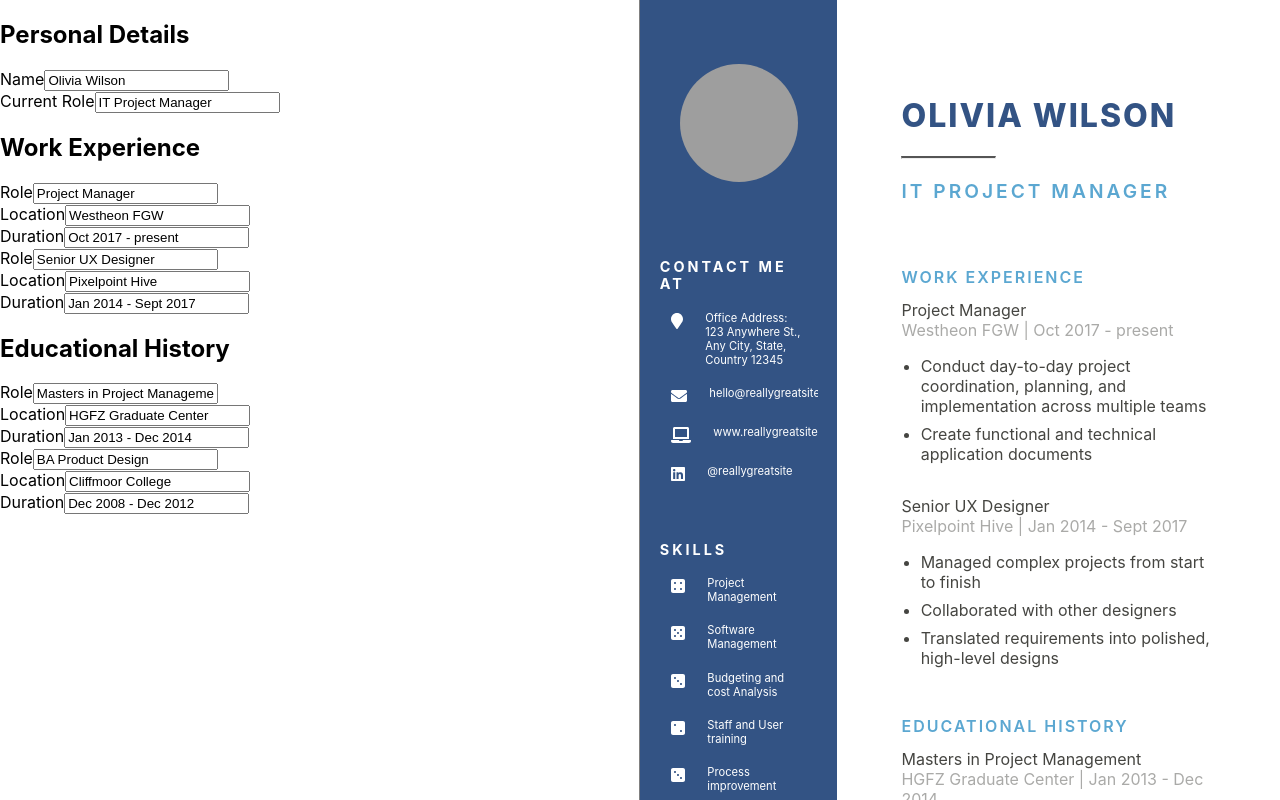
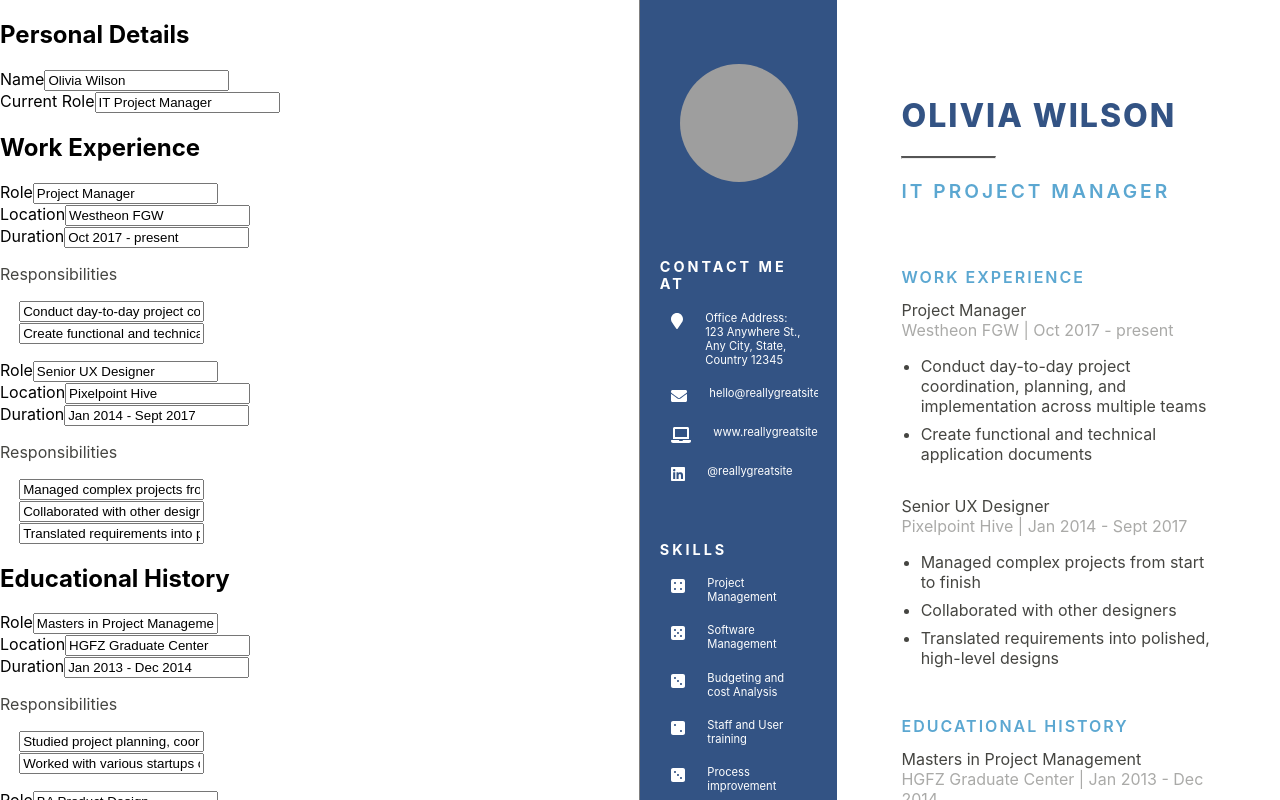
Before and after one commit to chaandharaghav/cv-application, a React (Create React App) app: page / in a window 1280 px wide. Shown: the top 800 px of the page. Built offline with nearby package versions, Linux system fonts and the light colour scheme; grey boxes are pictures that could not be loaded.

Commit message:
Add function to modify resonsibilities for education and experience fields

```diff
--- a/src/App.js
+++ b/src/App.js
@@ -159,6 +159,8 @@ class App extends react.Component {
     this.handleNameChange = this.handleNameChange.bind(this);
     this.handleCurrentRoleChange = this.handleCurrentRoleChange.bind(this);
     this.handlePropertyChange = this.handlePropertyChange.bind(this);
+    this.handleResponsibilityChange =
+      this.handleResponsibilityChange.bind(this);
   }
 
   handleNameChange(e) {
@@ -187,6 +189,34 @@ class App extends react.Component {
     this.setState({ education: education, 'work-experience': experience });
   }
 
+  handleResponsibilityChange(e) {
+    const id = e.target.id;
+
+    const experience = Array.from(this.state['work-experience']);
+    const education = Array.from(this.state.education);
+
+    let objectIndex = experience.findIndex((obj) =>
+      obj.responsibilities.find((resp) => resp.id === id),
+    );
+
+    if (objectIndex !== -1) {
+      const responsibilities = experience[objectIndex].responsibilities;
+      const respIndex = responsibilities.findIndex((resp) => resp.id === id);
+
+      experience[objectIndex].responsibilities[respIndex].text = e.target.value;
+    } else {
+      objectIndex = education.findIndex((obj) =>
+        obj.responsibilities.find((resp) => resp.id === id),
+      );
+      const responsibilities = education[objectIndex].responsibilities;
+      const respIndex = responsibilities.findIndex((resp) => resp.id === id);
+
+      education[objectIndex].responsibilities[respIndex].text = e.target.value;
+    }
+
+    this.setState({ education: education, 'work-experience': experience });
+  }
+
   render() {
     return (
       <div className="App">
@@ -195,6 +225,7 @@ class App extends react.Component {
             onNameChange={this.handleNameChange}
             onCurrentRoleChange={this.handleCurrentRoleChange}
             onPropertyChange={this.handlePropertyChange}
+            onResponsibilityChange={this.handleResponsibilityChange}
             details={this.state}
           />
         </div>
--- a/src/components/form/MainContentSectionForm.js
+++ b/src/components/form/MainContentSectionForm.js
@@ -12,6 +12,7 @@ class MainContentSectionForm extends react.Component {
             key={experience.id}
             id={experience.id}
             onPropertyChange={this.props.onPropertyChange}
+            onResponsibilityChange={this.props.onResponsibilityChange}
           />
         ))}
       </div>
--- a/src/components/form/MainSectionEntryForm.js
+++ b/src/components/form/MainSectionEntryForm.js
@@ -31,11 +31,21 @@ class MainSectionEntryForm extends react.Component {
             onChange={this.props.onPropertyChange}
           />
         </div>
-        {/* {this.props['work-experience'].responsibilities.map(
-          (responsibility) => (
-            <textarea>{responsibility}</textarea>
-          ),
-        )} */}
+        <p>Responsibilities</p>
+        <ul>
+          {this.props['work-experience'].responsibilities.map(
+            (responsibility) => (
+              <div className="form-wrapper" key={responsibility.id}>
+                <input
+                  type="text"
+                  value={responsibility.text}
+                  id={responsibility.id}
+                  onChange={this.props.onResponsibilityChange}
+                />
+              </div>
+            ),
+          )}
+        </ul>
       </div>
     );
   }
--- a/src/components/form/form.js
+++ b/src/components/form/form.js
@@ -16,11 +16,13 @@ class Form extends react.Component {
           title="Work Experience"
           work-experience={this.props.details['work-experience']}
           onPropertyChange={this.props.onPropertyChange}
+          onResponsibilityChange={this.props.onResponsibilityChange}
         />
         <MainContentSectionForm
           title="Educational History"
           work-experience={this.props.details.education}
           onPropertyChange={this.props.onPropertyChange}
+          onResponsibilityChange={this.props.onResponsibilityChange}
         />
       </div>
     );
--- a/src/components/mainContent/MainSectionEntry.js
+++ b/src/components/mainContent/MainSectionEntry.js
@@ -15,6 +15,7 @@ class MainSectionEntry extends react.Component {
           location={this.props.location}
           duration={this.props.duration}
         />
+
         <ul>
           {this.props.responsibilities.map((responsibility) => (
             <li key={responsibility.id}>{responsibility.text}</li>
```
